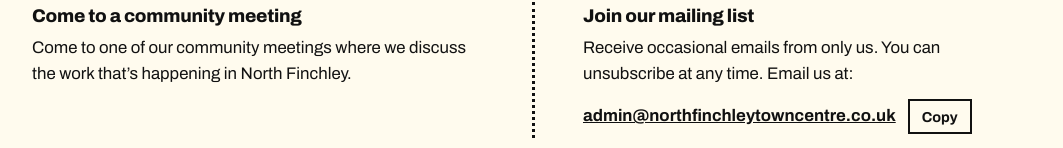
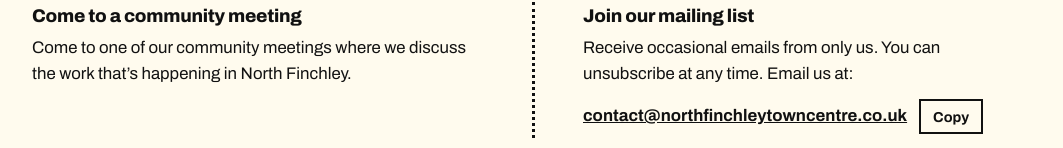
Before and after one commit to secrethen/N12TT, a plain HTML site: page index.html in a window 1280 px wide. Shown: the part 804-952 px from the top of the page, without its empty margins (108-1171 px from the left). Drawn offline with Linux system fonts and the light colour scheme.

Commit message:
email address changes
home -> contact@
events -> events@

```diff
--- a/index.html
+++ b/index.html
@@ -48,8 +48,8 @@
           <h3>Join our mailing list</h3>
           <p>Receive occasional emails from only us. You can unsubscribe at any time. Email us at:</p>
           <div class="email">
-            <a href="mailto:admin@northfinchleytowncentre.co.uk?subject=Please%20add%20me%20to%20the%20North%20Finchley%20Town%20Team%20mailing%20list">admin@northfinchleytowncentre.co.uk</a>
-            <button class="copy" type="button" data-copy="admin@northfinchleytowncentre.co.uk">Copy</button>
+            <a href="mailto:contact@northfinchleytowncentre.co.uk?subject=Please%20add%20me%20to%20the%20North%20Finchley%20Town%20Team%20mailing%20list">contact@northfinchleytowncentre.co.uk</a>
+            <button class="copy" type="button" data-copy="contact@northfinchleytowncentre.co.uk">Copy</button>
           </div>
         </div>
       </div>
@@ -89,8 +89,8 @@
       <div class="signup">
         <p>Join our mailing list to hear about upcoming events, community meetings and opportunities to help:</p>
         <div class="email">
-          <a href="mailto:admin@northfinchleytowncentre.co.uk?subject=Please%20add%20me%20to%20the%20North%20Finchley%20Town%20Team%20mailing%20list">admin@northfinchleytowncentre.co.uk</a>
-          <button class="copy" type="button" data-copy="admin@northfinchleytowncentre.co.uk">Copy</button>
+          <a href="mailto:events@northfinchleytowncentre.co.uk?subject=Please%20add%20me%20to%20the%20North%20Finchley%20Town%20Team%20mailing%20list">events@northfinchleytowncentre.co.uk</a>
+          <button class="copy" type="button" data-copy="events@northfinchleytowncentre.co.uk">Copy</button>
         </div>
       </div>
     </section>
```
